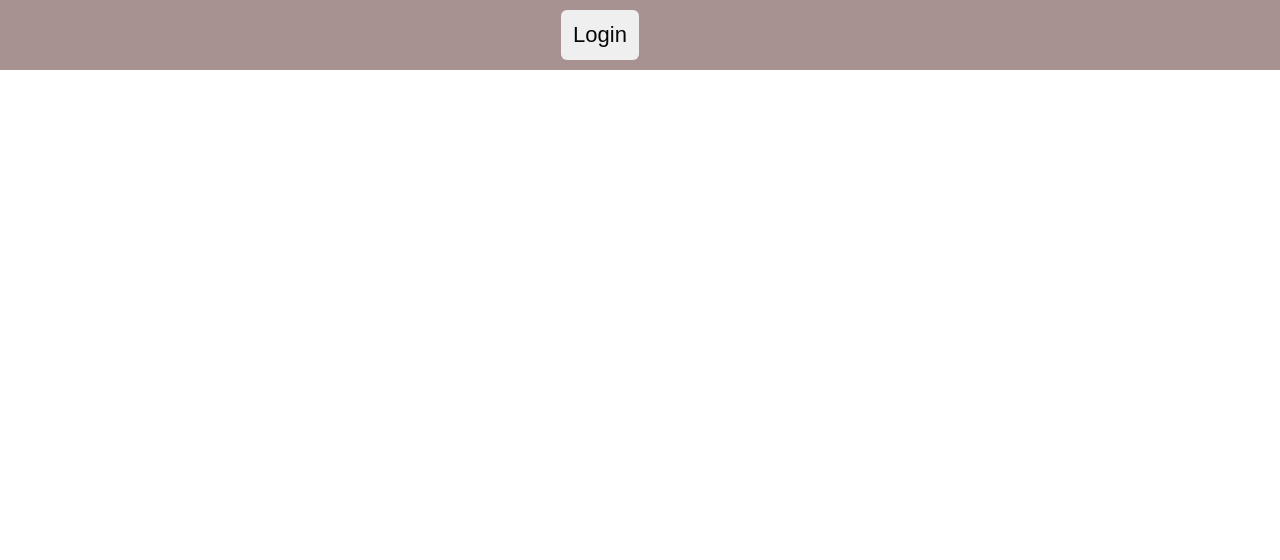
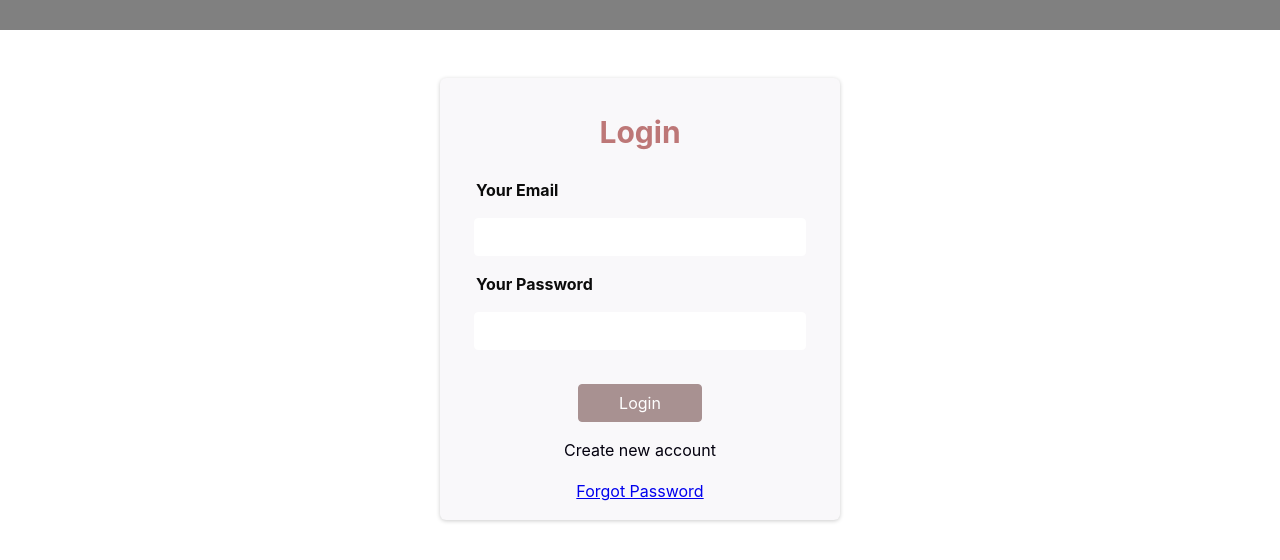
Before and after one commit to terilo1814/ecommerce_website, a React (Create React App) app: page / in a window 1280 px wide. Shown: the top 560 px of the page. Built offline with nearby package versions, Linux system fonts and the light colour scheme.

Commit message:
Addressing security and logout issues

```diff
--- a/src/App.js
+++ b/src/App.js
@@ -1,5 +1,5 @@
 import { About } from "./components/About";
-import { Route } from "react-router-dom/cjs/react-router-dom";
+import { Route,useHistory } from "react-router-dom/cjs/react-router-dom";
 import { ProductPage } from "./components/ProductPage";
 import { HomePage } from "./components/HomePage";
 import { Contact } from "./components/Contact";
@@ -13,7 +13,10 @@ import { ProfileForm } from "./components/ProfileForm";
 
 
 
+
 function App() {
+
+  const history=useHistory()
 
   const [cartCount, setCartCount] = useState(0)
 
@@ -76,6 +79,8 @@ function App() {
   const logoutHandler = () => {
     localStorage.clear();
     setToken(null)
+    history.replace('/')
+
   }
 
   const contextValue = {
@@ -93,6 +98,7 @@ function App() {
     }
   }, [])
 
+
   return (
     <>
       <CartContext.Provider value={{
@@ -101,6 +107,11 @@ function App() {
         showCartHandler, hideCartHandler, contextValue
       }}>
 
+
+        {console.log(contextValue.isLoggedIn)}
+
+        {contextValue.isLoggedIn ? (
+           <>
               <Route exact path='/'>
                 <ProductPage />
               </Route>
@@ -117,14 +128,22 @@ function App() {
                 <ProductDescription />
               </Route>
               <Route exact path='/login'>
+                <ProfileForm />
+              </Route>
+          </>
+          ) : (
+            <>
+              <Route exact path='/'>
                 <AuthForm />
               </Route>
               <Route exact path='/forgotpassword'>
                 <ProfileForm />
               </Route>
+              </>
+        )}
+
       </CartContext.Provider>
     </>
-  );
-}
-
-export default App;
+  )
+};
+export default App
--- a/src/components/Navbar.js
+++ b/src/components/Navbar.js
@@ -16,7 +16,7 @@ export const Navbar = ({ showCartHandler, showCartButton }) => {
 
   return (
     <header>
-      {isLoggedIn ? (
+      {isLoggedIn && (
         <ul className="header">
           <li>
             <NavLink to="./home" activeClassName="link">
@@ -46,10 +46,6 @@ export const Navbar = ({ showCartHandler, showCartButton }) => {
               <button className="btn-logout" onClick={logoutHandler}>Log Out</button>
 
               {showCartButton && (
-                // <button className='cart-holder' onClick={showCartHandler}>
-                //   Cart
-                //   <span className="cart-number">{cartCount}</span>
-                // </button>
                 <>
                   <FaShoppingCart className='cart-holder'
                     onClick={showCartHandler} />
@@ -60,15 +56,15 @@ export const Navbar = ({ showCartHandler, showCartButton }) => {
             </div>
           </li>
         </ul>
-      ) : (
-        <ul className="header">
-          <li>
-            <NavLink to="./login" activeClassName="link">
-              <button className="btn-login">Login</button>
-            </NavLink>
-          </li>
-        </ul>
       )}
+      {/* // <ul className="header">
+        //   <li>
+        //     <NavLink to="./login" activeClassName="link">
+        //       <button className="btn-login">Login</button>
+        //     </NavLink>
+        //   </li>
+        // </ul> */}
+
     </header>
   );
 };
--- a/src/components/ProfileForm.js
+++ b/src/components/ProfileForm.js
@@ -3,6 +3,8 @@ import './ProfileForm.css'
 import React, { useRef } from 'react'
 import { CartContext } from './CartContext'
 import { useHistory } from 'react-router-dom/cjs/react-router-dom'
+import { Navbar } from './Navbar'
+
 
 export const ProfileForm = () => {
     const { contextValue } = useContext(CartContext)
@@ -45,6 +47,8 @@ export const ProfileForm = () => {
     }
 
     return (
+        <>
+            <Navbar showCartButton={false} />
             <form onSubmit={submitHandler}>
                 <div className='container'>
                     <div className='new-pass'>
@@ -54,5 +58,6 @@ export const ProfileForm = () => {
                     <button className='btn-pass'>Change Password</button>
                 </div>
             </form>
+        </>
     )
 }
```
Lines whose indentation alone changed are shown as unchanged.
